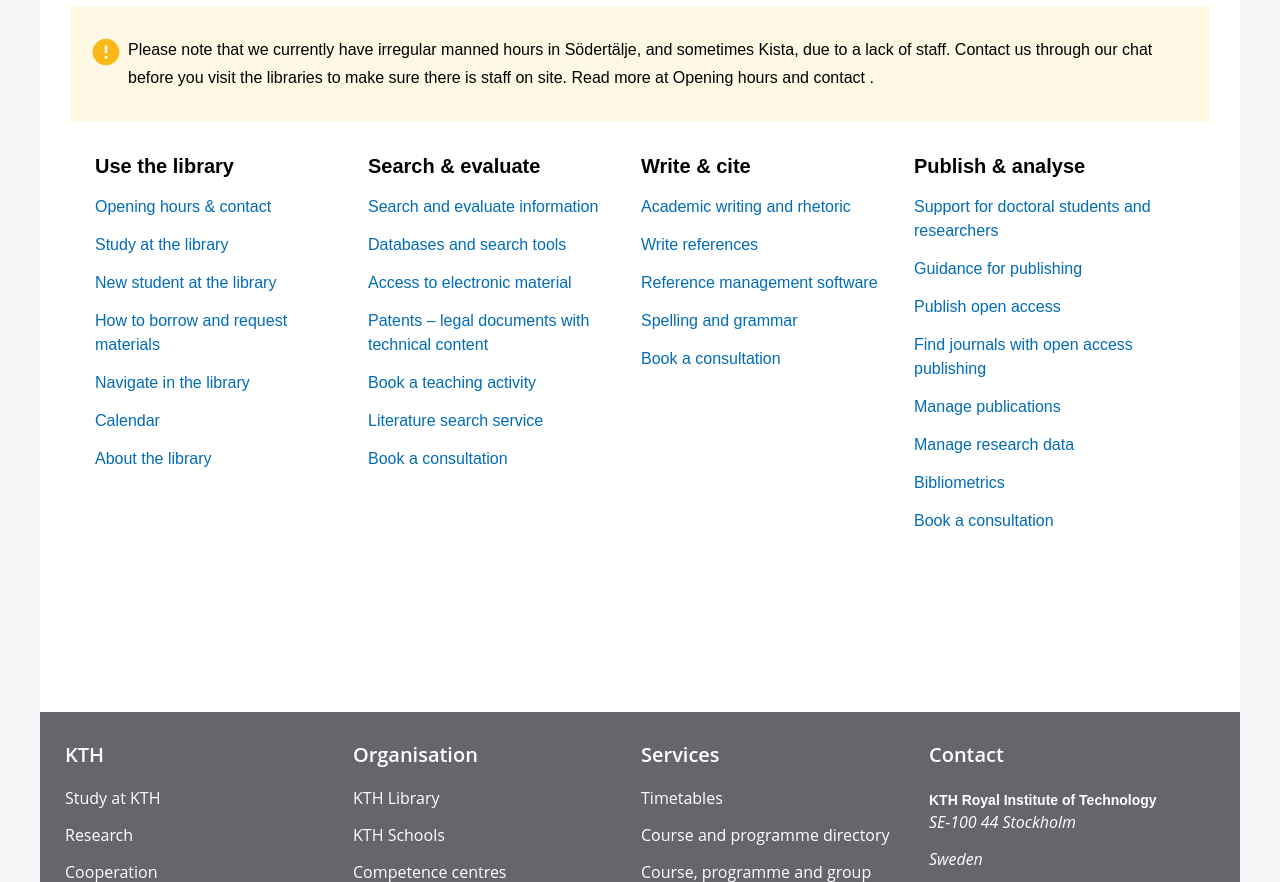
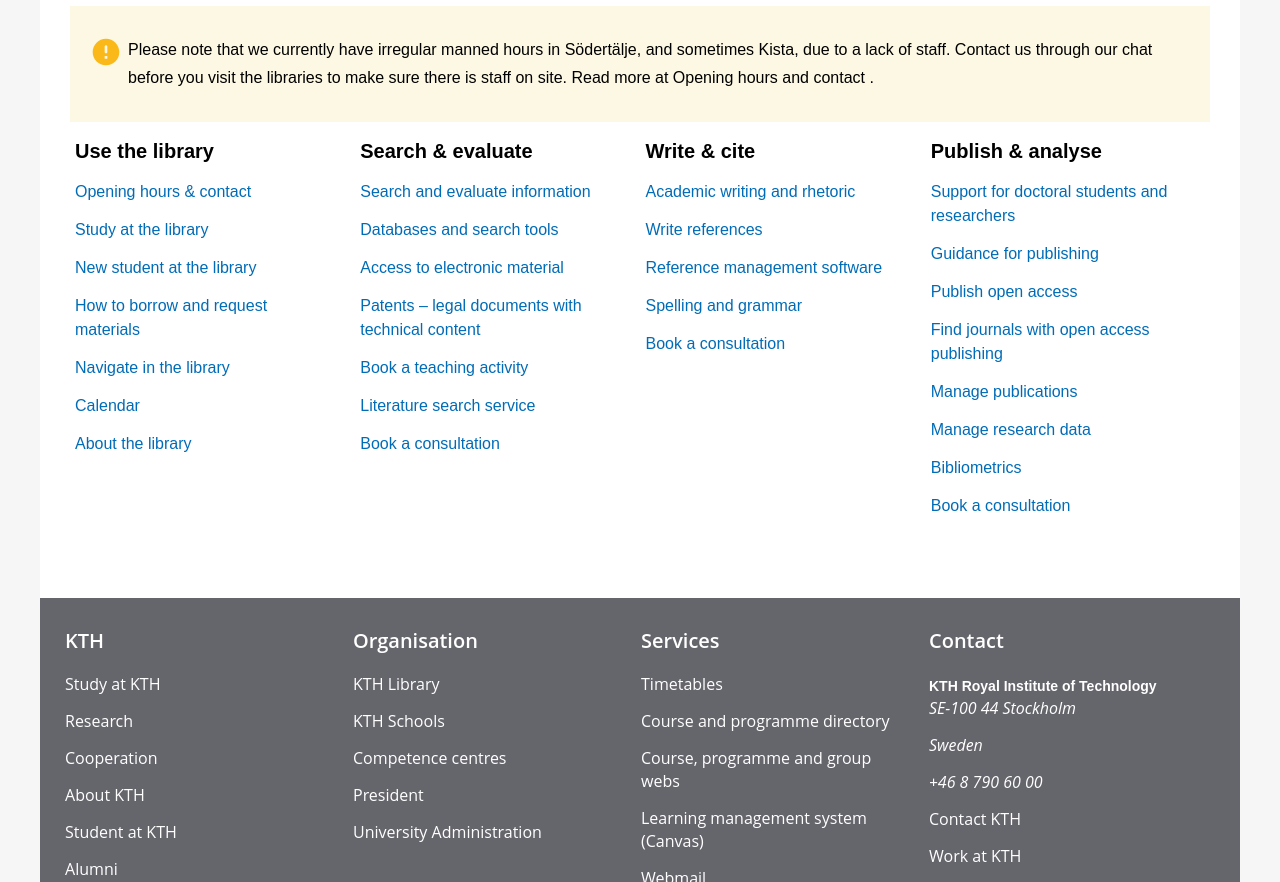
Before and after one commit to SwedishProjects/KTH-University, a React (Create React App) app: page /library in a window 1280 px wide. Shown: the part 520-1402 px from the top of the page. Built offline with nearby package versions, Linux system fonts and the light colour scheme.

Commit message:
feat (Library) : responsive LibraryLink

```diff
--- a/src/Components/Library/Components/LibraryLink/LibraryLink.tsx
+++ b/src/Components/Library/Components/LibraryLink/LibraryLink.tsx
@@ -1,5 +1,4 @@
-import * as React from 'react';
-import Button from '@mui/material/Button';
+
 import { Grid, Container, Box } from '@mui/material';
 import LinkList from '../../../LinkList/LinkList'
 
@@ -53,52 +52,55 @@
     <>
       <Container
          sx={{
-          minHeight: "560px",
+          overflowX:"hidden",
+          marginBottom: "20px",
           display: "flex",
           flexDirection: "column",
           justifyContent: "flex-end",
-          bgcolor: "#ffffff",
-
+          // bgcolor: "#000",
+          width:"100%",
           maxWidth: "100%",
-
-          padding: "15px"
+          paddingLeft:"0",
+          paddingRight:"0",
+          padding:"0",
         }}
       >
         <Grid
         container
         height="100%"
         display="flex"
-          justifyContent="space-around"
+        justifyContent="space-between"
         alignItems="flex-start"
              sx={{
             flexWrap: "wrap",
             flexGrow: "1",
-            marginRight: "-15px",
-            marginLeft: "-15px",
+            marginLeft: {xs:"-10px",sm:"-32px",md:"-35px",lg:"-35px"},
+            width:{xs:"100%",sm:"100%",lg:"1228px",md:"100%"},
+          margin:"0 ",
+
         }}
         >
           <Box
             sx={{
-
+              marginLeft: {xs:"0",sm:"0",md:"0",lg:"0"},
+              // bgcolor: "#ffc107",
+              width:{xs:"100%",sm:"100%",md:"1200px",lg:"1141px"},
               display: "flex",
-
-
-              flexDirection: { xs: "column", sm: "row", md: "row", lg: "row", },
-              justifyContent: { xs: "center", sm: "center", md: "flex-start", lg: "flex-start", },
-
-
+              flexWrap:{sm:"wrap"},
+                flexDirection: {xs:"column",sm:"row",md:"row",lg:"row",},
+                justifyContent: {xs:"center",sm:"center",md: "flex-start",lg: "flex-start",},
             }}
           >
-            <Grid item xs={12} sm={12} md={3} lg={3}>
+            <Grid item xs={12} sm={6} md={6} lg={3}>
               <LinkList title={"Use the library"} links={UsetheLibrary} />
             </Grid>
-            <Grid item xs={12} sm={12} md={3} lg={3}>
+            <Grid item xs={12} sm={6} md={6} lg={3}>
               <LinkList title={"Search & evaluate"} links={SearchEvaluate} />
             </Grid>
-            <Grid item xs={12} sm={12} md={3} lg={3}>
+            <Grid item xs={12} sm={6} md={6} lg={3}>
               <LinkList title={" Write & cite"} links={WriteCite} />
             </Grid>
-            <Grid item xs={12} sm={12} md={3} lg={3}>
+            <Grid item xs={12} sm={6} md={6} lg={3}>
               <LinkList title={"Publish & analyse"} links={PublishAnalyse} />
 
             </Grid>
```
Lines whose indentation alone changed are shown as unchanged.
